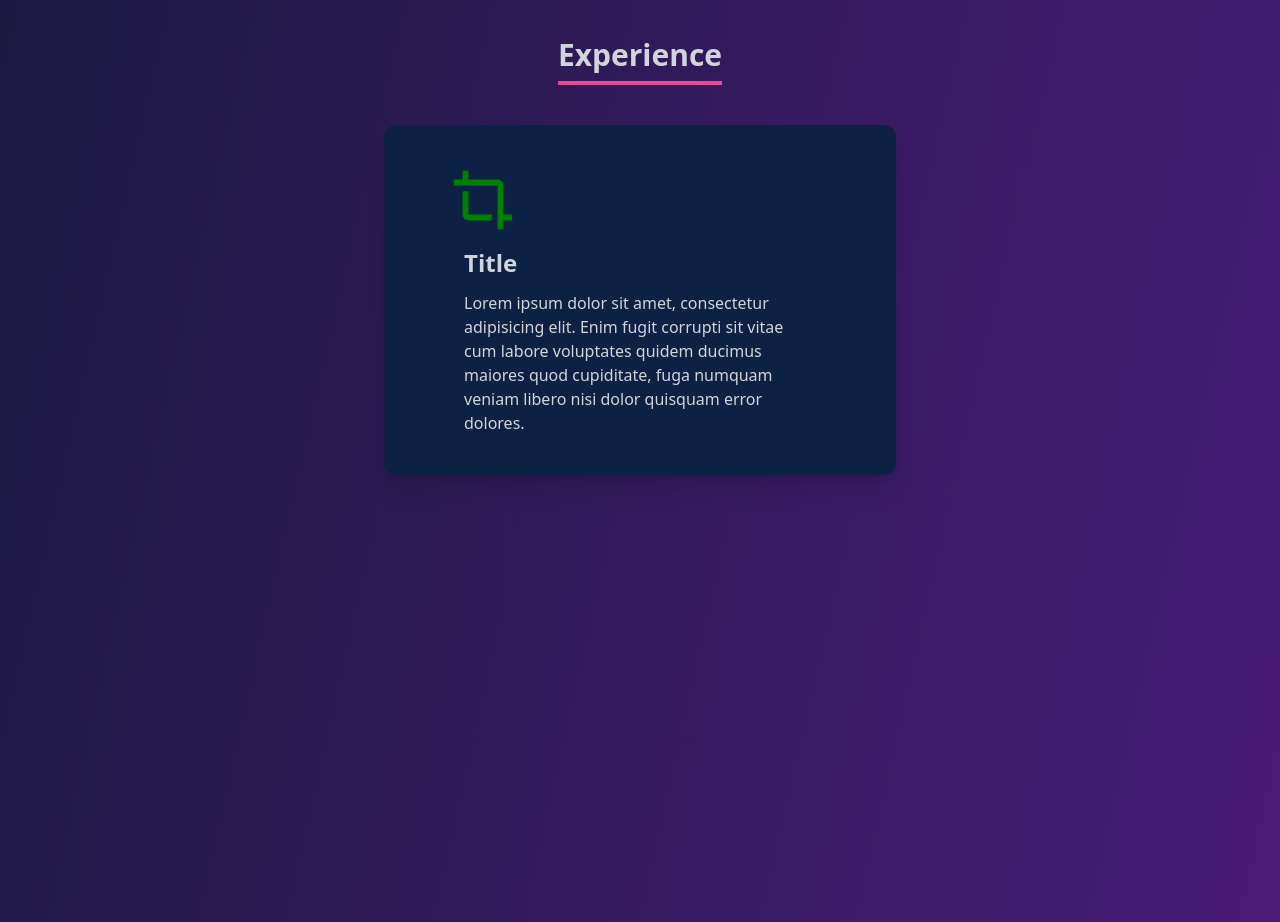
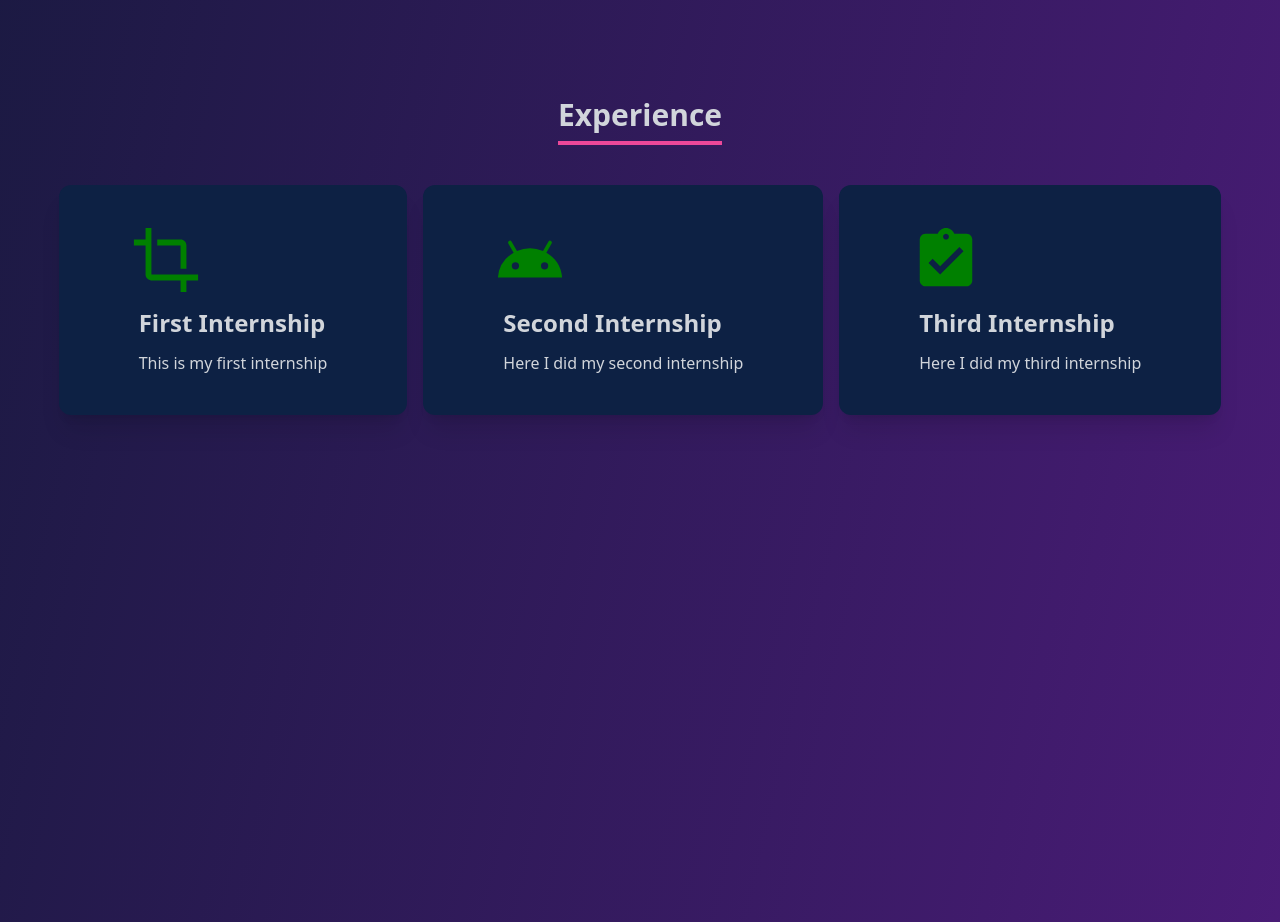
Before and after one commit to ananyo141/Portfolio, a React (Create React App) app: page / in a window 1280 px wide. Shown: the part 2560-3482 px from the top of the page. Built offline with nearby package versions, Linux system fonts and the light colour scheme; the HTML template or start-up script is replaced by a standard one.

Commit message:
use utility IconGen to map icons in json datafile add dummy data to experience file

```diff
--- a/src/components/Experience.jsx
+++ b/src/components/Experience.jsx
@@ -1,5 +1,7 @@
 import React from "react";
-import { BiCrop } from "react-icons/bi";
+
+import IconGen from "./shared/IconGen";
+import ExperiencesData from "../data/experience.json";
 
 import Card from "./shared/Card";
 
@@ -12,14 +14,16 @@
       <h3 className="text-3xl font-bold border-b-4 pb-2 border-pink-500">
         Experience
       </h3>
-      <div>
-        <Card
-          icon={<BiCrop />}
-          title="Title"
-          text="Lorem ipsum dolor sit amet, consectetur adipisicing elit. Enim fugit corrupti
-    sit vitae cum labore voluptates quidem ducimus maiores quod cupiditate,
-    fuga numquam veniam libero nisi dolor quisquam error dolores."
-        />
+      <div className="flex gap-4">
+        {ExperiencesData.experience.map((expObj) => {
+          return (
+            <Card
+              icon={<IconGen name={expObj.icon} />}
+              title={expObj.title}
+              text={expObj.text}
+            />
+          );
+        })}
       </div>
     </div>
   );
--- a/src/components/shared/Card.jsx
+++ b/src/components/shared/Card.jsx
@@ -3,8 +3,8 @@
 
 const Card = ({ icon, title, text }) => {
   return (
-    <div className="py-10 px-20 space-y-3 max-w-lg rounded-xl shadow-xl bg-[#0d2144] transition duration-200 hover:bg-[#612608] ">
-      <div className="-ml-4">
+    <div className="py-10 px-20 space-y-3 max-w-lg rounded-xl shadow-xl bg-[#0d2144] transition duration-200 hover:bg-[#612608] hover:scale-105">
+      <div className="-ml-2">
         <IconContext.Provider value={{ color: "green", size: "70px" }}>
           {icon}
         </IconContext.Provider>
--- /dev/null
+++ b/src/components/shared/IconGen.jsx
@@ -0,0 +1,9 @@
+import React from "react";
+import * as icons from "react-icons/md";
+
+const IconGen = ({ name, ...rest }) => {
+  const IconComponent = icons[name];
+  return IconComponent ? <IconComponent {...rest} /> : null;
+};
+
+export default IconGen;
--- a/src/data/experience.json
+++ b/src/data/experience.json
@@ -0,0 +1,19 @@
+{
+  "experience": [
+    {
+      "icon": "MdCrop",
+      "title": "First Internship",
+      "text": "This is my first internship"
+    },
+    {
+      "icon": "MdAndroid",
+      "title": "Second Internship",
+      "text": "Here I did my second internship"
+    },
+    {
+      "icon": "MdAssignmentTurnedIn",
+      "title": "Third Internship",
+      "text": "Here I did my third internship"
+    }
+  ]
+}
```
